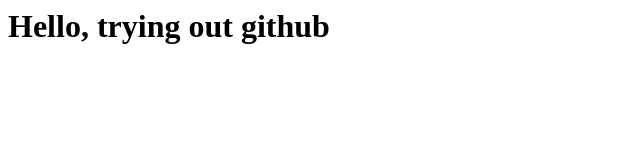
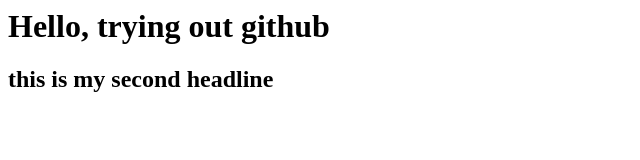
Before and after one commit to Sotug05/testing-web, a plain HTML site: page index.html in a window 1280 px wide. Shown: the whole page, without its empty margins (0-640 px from the left). Drawn offline with Linux system fonts and the light colour scheme.

Commit message:
Update index.html
added second headline

```diff
--- a/index.html
+++ b/index.html
@@ -1 +1,2 @@
 <h1> Hello, trying out github </h1>
+<h2> this is my second headline </h2>
```
